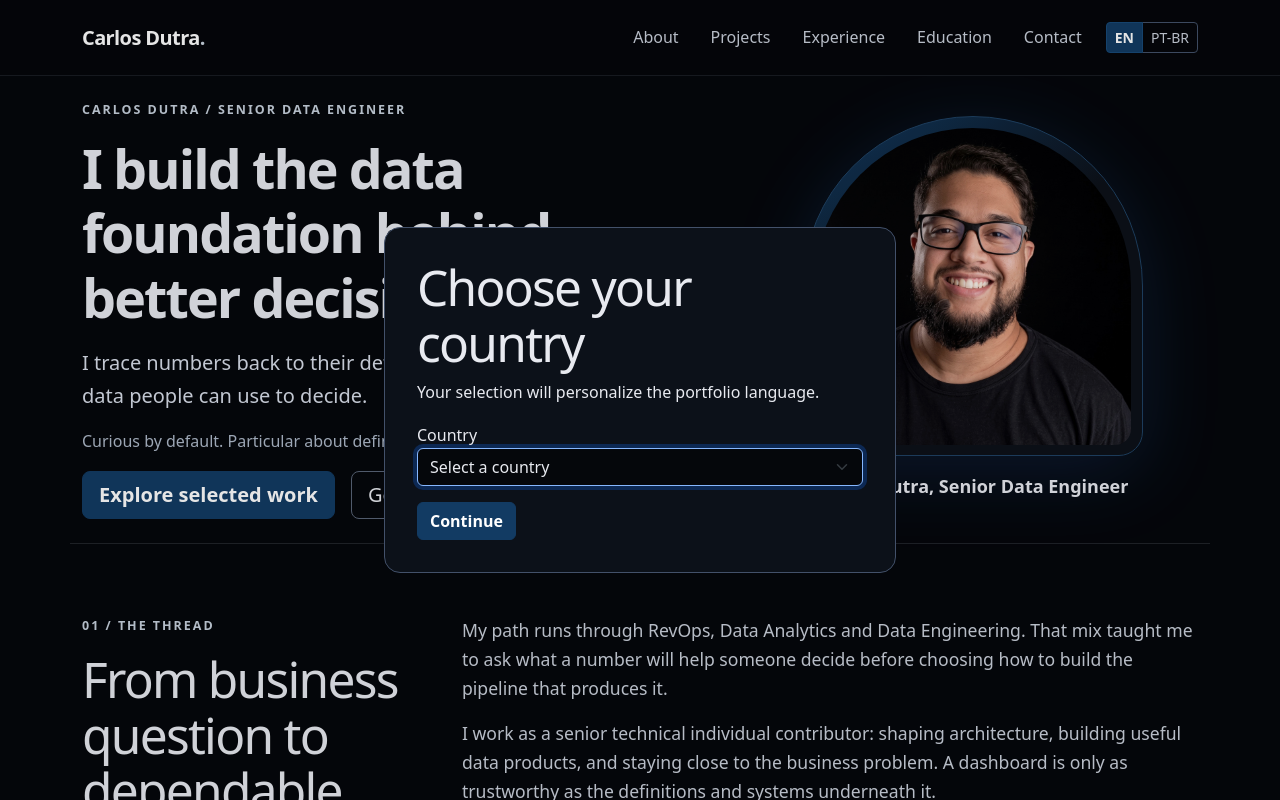
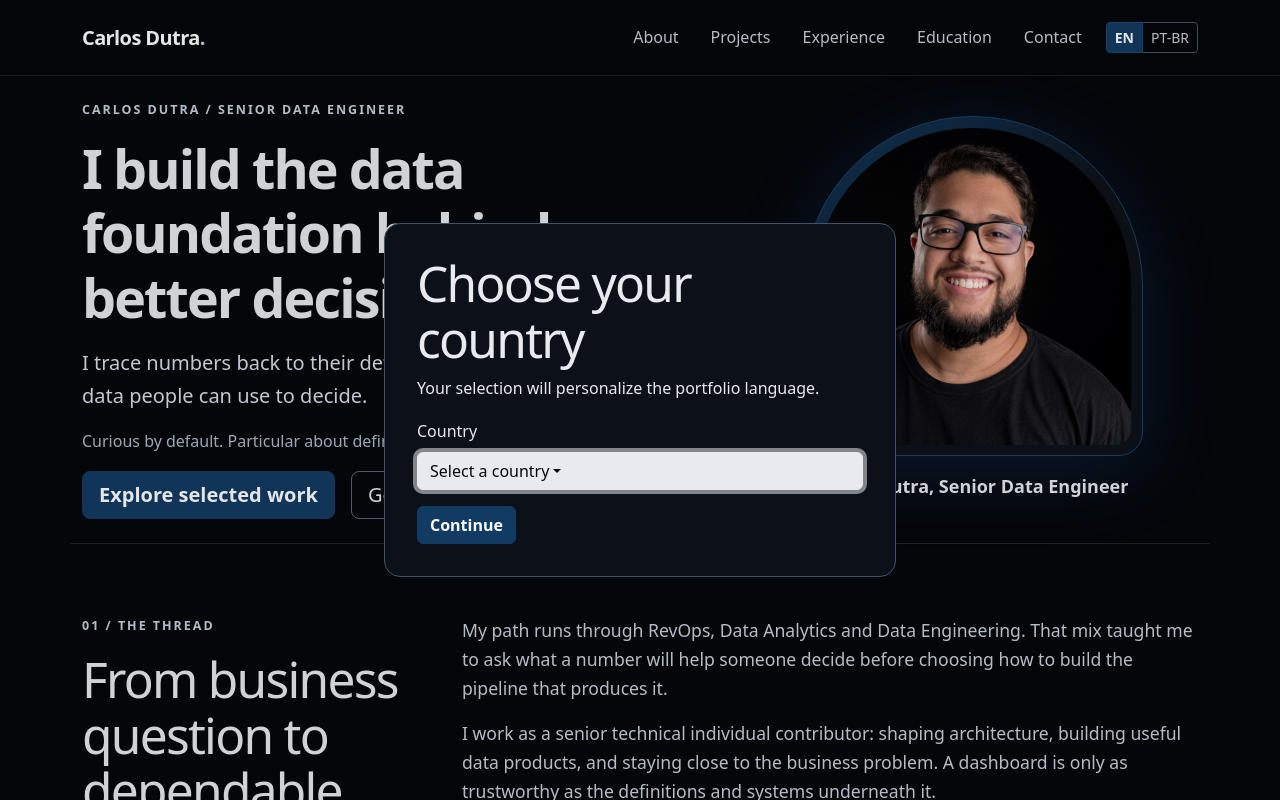
Before and after one commit to carloshenriquedutra/portfolio, a plain HTML site: page index.html in a window 1280 px wide. Shown: the top 800 px of the page. Drawn offline with Linux system fonts and the light colour scheme.

Commit message:
Usa dropdown Bootstrap para escolher país

```diff
--- a/index.html
+++ b/index.html
@@ -14,8 +14,8 @@
   <dialog id="country-picker" aria-labelledby="country-title" style="max-width:32rem;border:1px solid #43516a;border-radius:1rem;background:#0c1119;color:#e8eaf0;padding:2rem">
    <h2 id="country-title">Choose your country</h2>
    <p>Your selection will personalize the portfolio language.</p>
-   <label for="country-select">Country</label>
-   <select id="country-select" class="form-select"></select>
+   <label class="form-label" for="country-menu-button">Country</label>
+   <div class="dropdown"><button id="country-menu-button" class="btn btn-outline-light dropdown-toggle w-100 text-start" data-bs-toggle="dropdown" aria-expanded="false" type="button">Select a country</button><div id="country-menu" class="dropdown-menu w-100" style="max-height:16rem;overflow:auto"></div></div>
    <div id="canada-language" hidden><label for="portfolio-language">Language</label><select id="portfolio-language" class="form-select"><option value="en">English</option><option value="fr">Français</option></select></div>
    <button id="country-continue" class="btn btn-primary mt-3">Continue</button>
   </dialog>
@@ -225,17 +225,15 @@
   </script>
   <script type="module">
    const codes = 'AD AE AF AG AI AL AM AO AQ AR AS AT AU AW AX AZ BA BB BD BE BF BG BH BI BJ BL BM BN BO BQ BR BS BT BV BW BY BZ CA CC CD CF CG CH CI CK CL CM CN CO CR CU CV CW CX CY CZ DE DJ DK DM DO DZ EC EE EG EH ER ES ET FI FJ FK FM FO FR GA GB GD GE GF GG GH GI GL GM GN GP GQ GR GS GT GU GW GY HK HM HN HR HT HU ID IE IL IM IN IO IQ IR IS IT JE JM JO JP KE KG KH KH KI KM KN KP KR KW KY KZ LA LB LC LI LK LR LS LT LU LV LY MA MC MD ME MF MG MH MK ML MM MN MO MP MQ MR MS MT MU MV MW MX MY MZ NA NC NE NF NG NI NL NO NP NR NU NZ OM PA PE PF PG PH PK PL PM PN PR PS PT PW PY QA RE RO RS RU RW SA SB SC SD SE SG SH SI SJ SK SL SM SN SO SR SS ST SV SX SY SZ TC TD TF TG TH TJ TK TL TM TN TO TR TT TV TW TZ UA UG UM US UY UZ VA VC VE VG VI VN VU WF WS YE YT ZA ZM ZW'.split(' ');
-   const names=new Intl.DisplayNames(['en'],{type:'region'}), select=document.querySelector('#country-select'), dialog=document.querySelector('#country-picker');
-   select.innerHTML='<option value="">Select a country</option>'+[...new Set(codes)].sort((a,b)=>names.of(a).localeCompare(names.of(b))).map(c=>`<option value="${c}">${names.of(c)}</option>`).join('');
-   const saved=localStorage.getItem('portfolio-country'); if(saved){dialog.close();}
-   select.value=saved||''; if(!saved)dialog.showModal();
-   let userInteracting=false;
-   select.addEventListener('pointerdown',()=>{userInteracting=true;});
-   select.addEventListener('keydown',()=>{userInteracting=true;});
-   select.addEventListener('focus',()=>{userInteracting=true;},{once:true});
-   select.onchange=()=>document.querySelector('#canada-language').hidden=select.value!=='CA';
-   document.querySelector('#country-continue').onclick=()=>{if(!select.value)return;localStorage.setItem('portfolio-country',select.value);const lang=select.value==='BR'?'pt-BR':select.value==='CA'?document.querySelector('#portfolio-language').value:'en';const url=new URL(location.href);url.searchParams.set('lang',lang);location.href=url;};
-   if(!saved&&navigator.geolocation)navigator.geolocation.getCurrentPosition(async p=>{try{const u=new URL('https://api.bigdatacloud.net/data/reverse-geocode-client');u.search=new URLSearchParams({latitude:p.coords.latitude,longitude:p.coords.longitude,localityLanguage:'en'});const r=await fetch(u);const d=await r.json();if(!userInteracting&&codes.includes(d.countryCode)){select.value=d.countryCode;select.dispatchEvent(new Event('change'));}}catch{}},()=>{}, {timeout:10000});
+   const names=new Intl.DisplayNames(['en'],{type:'region'}), dialog=document.querySelector('#country-picker'), menu=document.querySelector('#country-menu'), button=document.querySelector('#country-menu-button');
+   let selectedCode=localStorage.getItem('portfolio-country')||'', userInteracting=false;
+   const countries=[...new Set(codes)].sort((a,b)=>names.of(a).localeCompare(names.of(b)));
+   button.textContent=selectedCode?names.of(selectedCode):'Select a country';
+   menu.innerHTML=countries.map(c=>`<button class="dropdown-item" type="button" data-country="${c}">${names.of(c)}</button>`).join('');
+   menu.addEventListener('click',e=>{const option=e.target.closest('[data-country]');if(!option)return;userInteracting=true;selectedCode=option.dataset.country;button.textContent=names.of(selectedCode);document.querySelector('#canada-language').hidden=selectedCode!=='CA';bootstrap.Dropdown.getOrCreateInstance(button).hide();});
+   if(selectedCode)dialog.close();else dialog.showModal();
+   document.querySelector('#country-continue').onclick=()=>{if(!selectedCode)return;localStorage.setItem('portfolio-country',selectedCode);const lang=selectedCode==='BR'?'pt-BR':selectedCode==='CA'?document.querySelector('#portfolio-language').value:'en';const url=new URL(location.href);url.searchParams.set('lang',lang);location.href=url;};
+   if(!selectedCode&&navigator.geolocation)navigator.geolocation.getCurrentPosition(async p=>{try{const u=new URL('https://api.bigdatacloud.net/data/reverse-geocode-client');u.search=new URLSearchParams({latitude:p.coords.latitude,longitude:p.coords.longitude,localityLanguage:'en'});const r=await fetch(u);const d=await r.json();if(!userInteracting&&countries.includes(d.countryCode)){selectedCode=d.countryCode;button.textContent=names.of(selectedCode);document.querySelector('#canada-language').hidden=selectedCode!=='CA';}}catch{}},()=>{}, {timeout:10000});
   </script>
  </body>
 </html>
```
